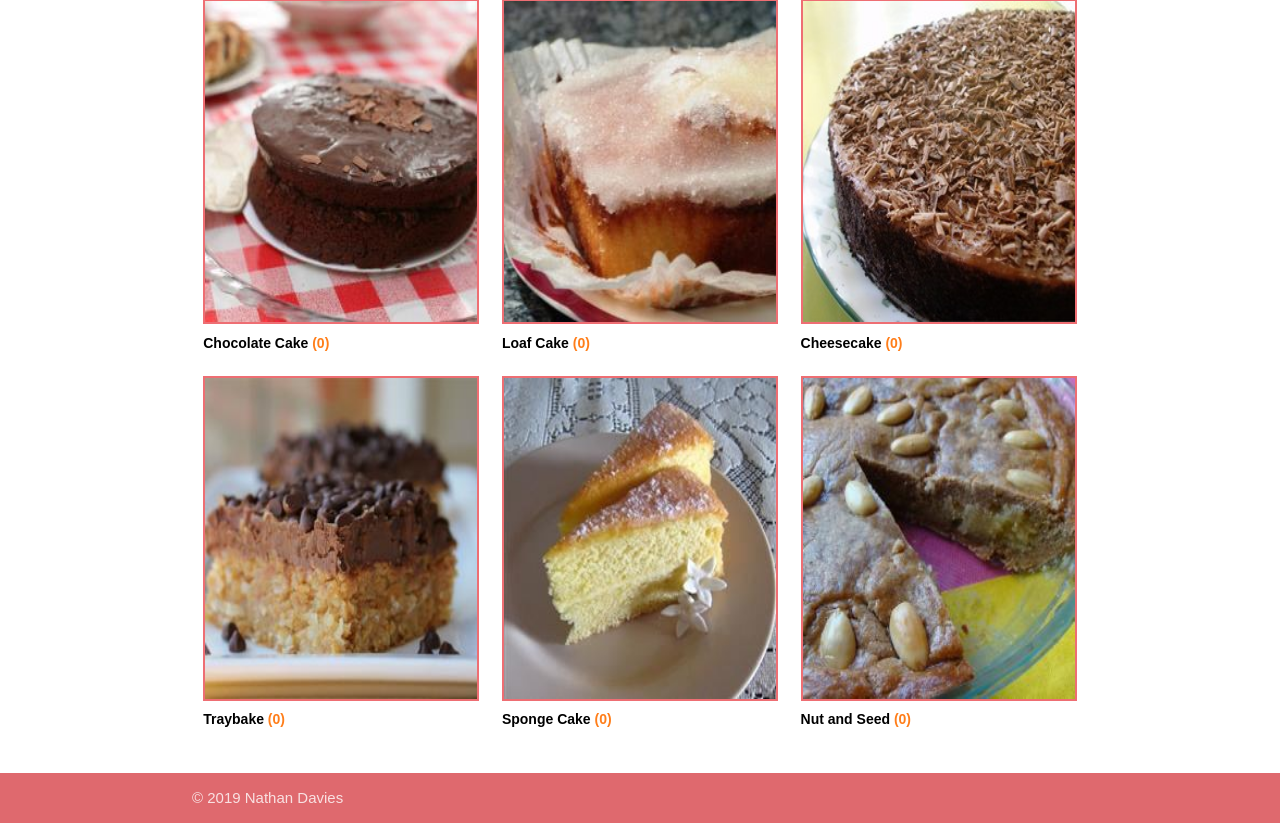
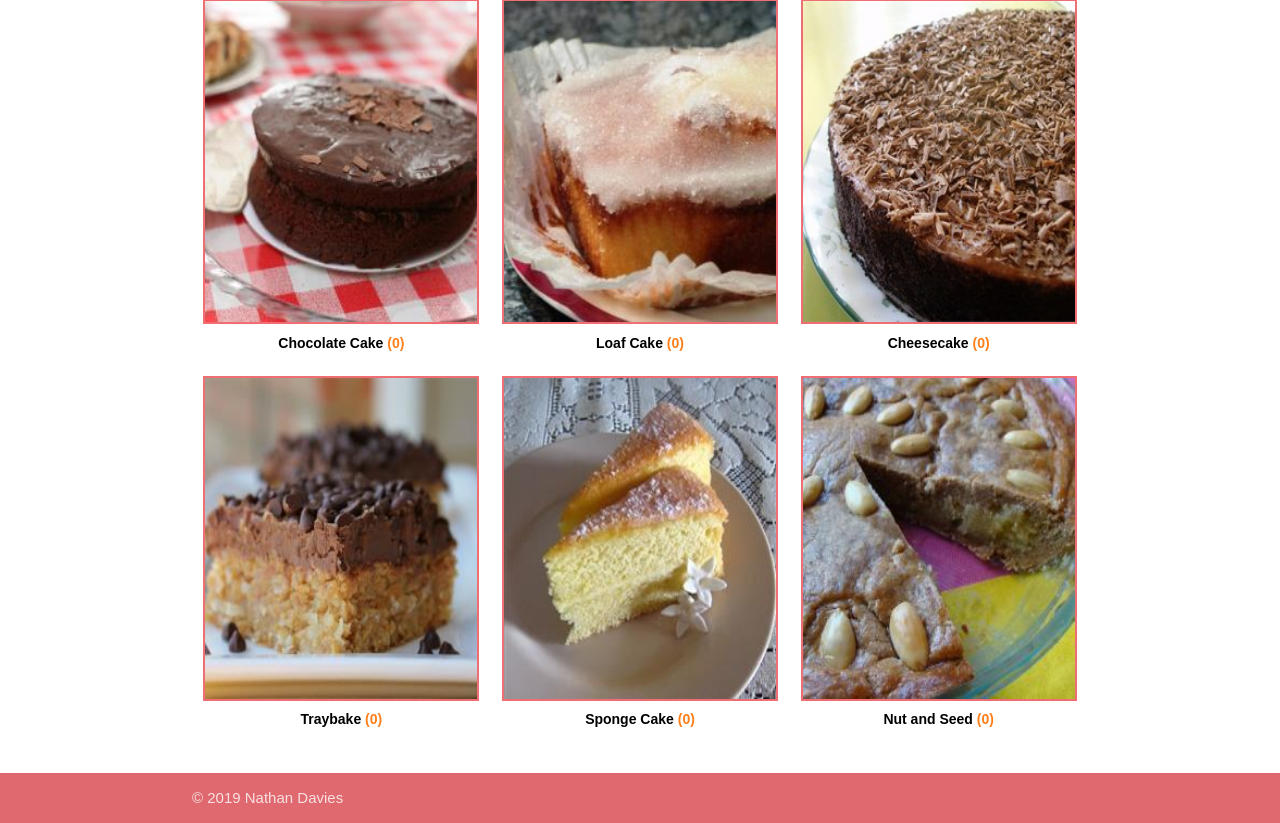
Before and after one commit to njdavies/milestone-project-three, a Flask app: page /cake_collections in a window 1280 px wide. Shown: the part 118-941 px from the top of the page. Run offline with Flask 2, Linux system fonts and the light colour scheme; data that the repository does not hold is empty; some libraries are stand-ins or nearby versions.

Commit message:
Center aligned text on collection pages

```diff
--- a/templates/cakecollections.html
+++ b/templates/cakecollections.html
@@ -6,7 +6,7 @@
 <div>
     <h1 class="collections-header">Cake Collections</h1>
 </div>
-<div class="row">
+<div class="row center-align">
     <div class="col s6 m4">
         <a href="{{url_for('selected_recipes', key='type', value='Chocolate')}}">
             <img class="responsive-img hoverable" src="{{url_for('static', filename='images/chocolate_cake.jpg')}}"
--- a/templates/cuisine.html
+++ b/templates/cuisine.html
@@ -6,7 +6,7 @@
 <div>
     <h1 class="collections-header">Cuisine</h1>
 </div>
-<div class="row">
+<div class="row center-align">
     <div class="col s6">
         <a href="{{url_for('selected_recipes', key='cuisine', value='British')}}">
             <img class="responsive-img-cuisine hoverable" src="{{url_for('static', filename='images/british.jpg')}}"
--- a/templates/healthy.html
+++ b/templates/healthy.html
@@ -6,7 +6,7 @@
 <div>
     <h1 class="collections-header">Health & Diet</h1>
 </div>
-<div class="row health-padding">
+<div class="row health-padding center-align">
     <div class="col s12 m4">
         <a href="{{url_for('selected_recipes', key='healthy', value='Gluten Free')}}">
             <img class="responsive-img-healthy hoverable" src="{{url_for('static', filename='images/gluten_free.jpg')}}"
```
